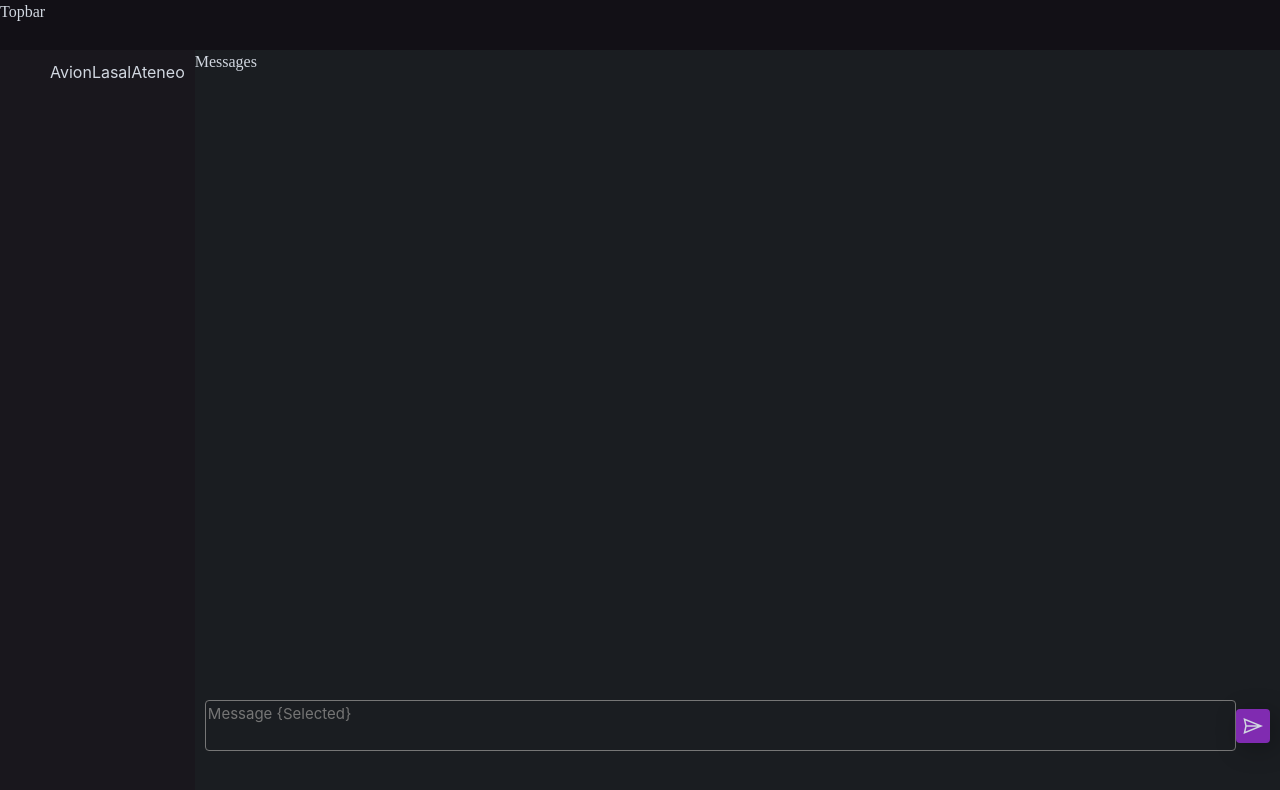
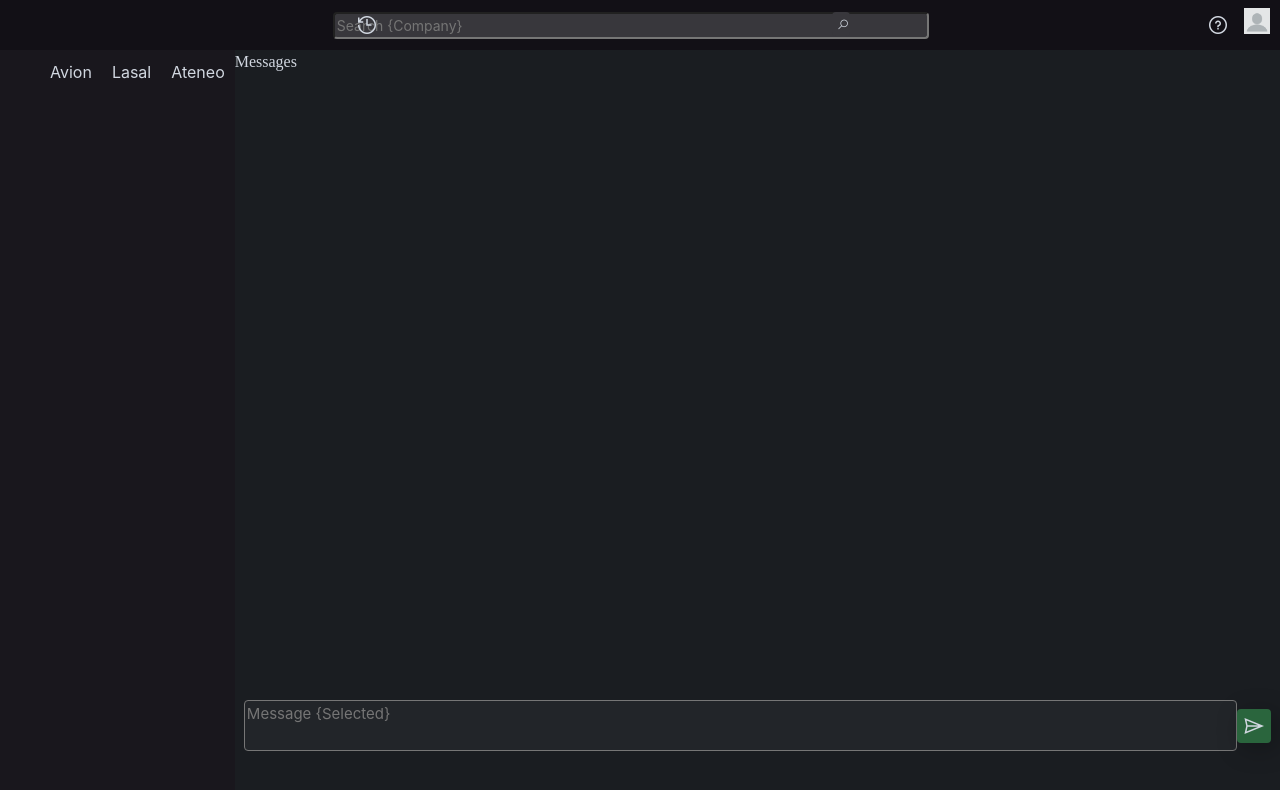
Before and after one commit to nmt-dev/SlackAppClone, a React (Create React App) app: page / in a window 1280 px wide. Shown: the top 790 px of the page. Built offline with nearby package versions, Linux system fonts and the light colour scheme.

Commit message:
addtopbar layouts

```diff
--- a/src/App.js
+++ b/src/App.js
@@ -1,10 +1,6 @@
 import LandingPage from "../src/Pages/LandingPage";
 import UserLogin from "./Components/Login/Login";
 import SlackPage from "./Pages/SlackPage";
-
-import Mainpage from "./Parts/MessageHistory/MessageHistory";
-import SideBar from "./Parts/SideBar/Sidebar";
-import TopBar from "./Parts/TopBar/Topbar";
 
 function App() {
   return (
--- a/src/Components/SideBar/Channels.jsx
+++ b/src/Components/SideBar/Channels.jsx
@@ -1,16 +1,19 @@
 import React, { useState } from "react";
+import styles from "./Channels.module.scss";
 
 function Channels() {
-  let channels = ["Avion", "Lasal", "Ateneo"];
-  const [channelsArray, SetChannelsArray] = useState([channels]);
+  const channels = ["Avion", "Lasal", "Ateneo"];
+  const [channelsArray, SetChannelsArray] = useState([...channels]);
 
   return (
     <>
-      <ul>
-        {channelsArray.map((channel) => (
-          <li>{channel}</li>
-        ))}
-      </ul>
+      <div className={styles.contain}>
+        <ul className={styles.list}>
+          {channelsArray.map((item, i) => (
+            <li key={i}>{item}</li>
+          ))}
+        </ul>
+      </div>
     </>
   );
 }
--- /dev/null
+++ b/src/Components/SideBar/Channels.module.scss
@@ -0,0 +1,12 @@
+@use "../../Sass/main.scss";
+@use "../../Sass/variables";
+
+.contain {
+  width: 100%;
+  display: flex;
+}
+
+.list {
+  display: flex;
+  justify-content: center;
+}
--- /dev/null
+++ b/src/Components/TopBar/SearchBar.jsx
@@ -0,0 +1,20 @@
+import React from "react";
+import Input from "../General/Input";
+import styles from "./SearchBar.module.scss";
+
+function SearchBar() {
+  return (
+    <div className={styles.contain}>
+      <Input
+        type={"text"}
+        className={styles.searchbar}
+        placeholder={"Search {Company}"}
+      />
+      <div tabIndex="0" className={styles.searchbutton}>
+        <i id={styles.i} class="las la-search"></i>
+      </div>
+    </div>
+  );
+}
+
+export default SearchBar;
--- /dev/null
+++ b/src/Components/TopBar/SearchBar.module.scss
@@ -0,0 +1,41 @@
+@import "../../Sass/variables";
+@import "../../Sass/main";
+
+.contain {
+  margin: auto;
+  width: 48%;
+}
+
+.searchbar {
+  background-color: rgb(56, 55, 60);
+  border-radius: 4px;
+  color: $text-color;
+  font-family: -apple-system, BlinkMacSystemFont, "Segoe UI", Roboto, Helvetica,
+    Arial, sans-serif, "Apple Color Emoji", "Segoe UI Emoji", "Segoe UI Symbol";
+  font-size: 14px;
+  overflow-y: hidden;
+  width: 97%;
+  cursor: pointer;
+  float: left;
+}
+
+.searchbar:focus::placeholder {
+  color: transparent;
+}
+
+.searchbutton {
+  background-color: rgb(56, 55, 60);
+  border-radius: 4px;
+  cursor: pointer;
+  outline: 0;
+  width: 18px;
+  cursor: pointer;
+  position: absolute;
+  right: 430px;
+  top: 12px;
+}
+
+#i {
+  font-size: 12px;
+  padding: 5px;
+}
--- a/src/Pages/SlackPage.module.scss
+++ b/src/Pages/SlackPage.module.scss
@@ -8,7 +8,7 @@
   overflow: hidden;
   display: grid;
   color: $text-color;
-  grid-template-columns: 1fr 6fr;
+  grid-template-columns: 1.2fr 5.8fr;
   grid-template-rows: 1fr 13fr 2fr;
   grid-template-areas:
     "top top"
--- a/src/Parts/TextArea/TextArea.module.scss
+++ b/src/Parts/TextArea/TextArea.module.scss
@@ -17,11 +17,10 @@
 .textarea {
   width: 95%;
   overflow-y: hidden;
-  background-color: transparent;
+  background-color: $text-area;
   color: $text-color;
   border-radius: 4px;
   resize: none;
-  outline: 0;
 }
 
 .textarea:focus::placeholder {
--- a/src/Parts/TopBar/TopBar.module.scss
+++ b/src/Parts/TopBar/TopBar.module.scss
@@ -0,0 +1,31 @@
+@import "../../Sass/main.scss";
+@import "../../Sass/variables";
+
+.contain {
+  display: flex;
+  width: 100%;
+  height: 100%;
+}
+
+#history,
+#question,
+.logocontain {
+  position: absolute;
+  top: 8px;
+  color: $text-color;
+  cursor: pointer;
+}
+
+#history {
+  left: 350px;
+}
+
+#question {
+  right: 45px;
+}
+
+.logocontain {
+  right: 10px;
+  width: 2%;
+  border-radius: 8px;
+}
--- a/src/Parts/TopBar/Topbar.jsx
+++ b/src/Parts/TopBar/Topbar.jsx
@@ -1,8 +1,20 @@
 import React from "react";
+import Logo from "../../Components/General/Logo";
+import profilepic from "../../Assets/Images/profilepic.png";
+import SearchBar from "../../Components/TopBar/SearchBar";
 import styles from "../TopBar/TopBar.module.scss";
 
 function TopBar() {
-  return <>Topbar</>;
+  return (
+    <>
+      <div className={styles.contain}>
+        <i id={styles.history} class="las la-history"></i>
+        <SearchBar />
+        <i id={styles.question} class="lar la-question-circle"></i>
+        <Logo link={profilepic} logocontainerclassname={styles.logocontain} />
+      </div>
+    </>
+  );
 }
 
 export default TopBar;
--- a/src/Sass/_variables.scss
+++ b/src/Sass/_variables.scss
@@ -1,7 +1,8 @@
-$evenhandlers-color: #802bb1;
+$evenhandlers-color: rgb(42, 101, 61);
 $topbar-color: #121016;
 $sidebar-color: #19171d;
 $mainpage-color: #1a1d21;
 $text-color: #d1d7e0;
+$text-area: rgb(34, 37, 41);
 
 //45 Accent Colors That Pop  https://visme.co/blog/website-color-schemes/
```
Also changed, not shown: src/Assets/Images/profilepic.png (added), src/Components/TopBar/TopbarSlack.jsx (deleted), src/Components/TopBar/UserIcon.jsx (deleted).
